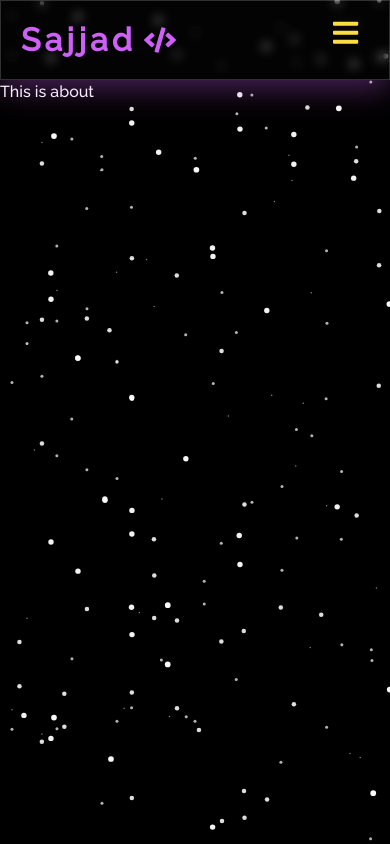
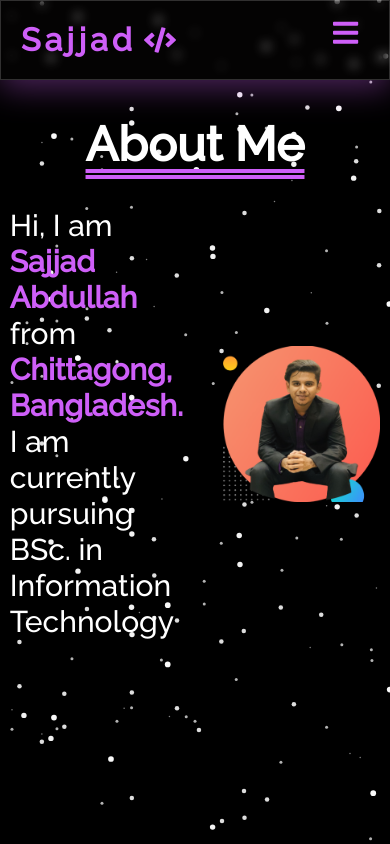
Before and after one commit to sajid1545/personal-portfolio, a React (Vite) app: page /about in a window 390 px wide. Built offline with nearby package versions, Linux system fonts and the light colour scheme.

Commit message:
About page added

```diff
--- a/package.json
+++ b/package.json
@@ -9,8 +9,10 @@
 		"preview": "vite preview"
 	},
 	"dependencies": {
+		"animate.css": "^4.1.1",
 		"daisyui": "^2.42.1",
 		"react": "^18.2.0",
+		"react-animation-on-scroll": "^5.1.0",
 		"react-dom": "^18.2.0",
 		"react-icons": "^4.7.1",
 		"react-moving-text": "^0.0.7",
--- a/src/Pages/About/About.jsx
+++ b/src/Pages/About/About.jsx
@@ -1,11 +1,27 @@
 import React from 'react';
+import { AnimationOnScroll } from 'react-animation-on-scroll';
+import myPic from '../../assets/sajid-bg.png';
 
 const About = () => {
-    return (
-        <div>
-            <h1>This is about</h1>
-        </div>
-    );
+	return (
+		<div className="my-10">
+			<h1 className="text-center my-10 font-extrabold text-5xl underline decoration-double underline-offset-8 decoration-[#CE5FF8] ">About Me</h1>
+
+			<div className="flex justify-center  items-center w-[95%] gap-10 mx-auto">
+				<div className="my-info w-[75%]">
+						<p className="text-3xl">
+							Hi, I am <span className="font-extrabold text-[#CE5FF8] ">Sajjad Abdullah</span> from{' '}
+							<span className="font-extrabold text-[#CE5FF8]">Chittagong, Bangladesh.</span> I am
+							currently pursuing BSc. in Information Technology
+						</p>
+				</div>
+
+					<div className="my-pic">
+						<img src={myPic} alt="" className="" />
+					</div>
+			</div>
+		</div>
+	);
 };
 
 export default About;
--- a/src/Pages/Home/Home/Home.jsx
+++ b/src/Pages/Home/Home/Home.jsx
@@ -1,14 +1,17 @@
 import React from 'react';
-import Particle from '../../Shared/Particle/Particle';
+import { AnimationOnScroll } from 'react-animation-on-scroll';
+import About from '../../About/About';
 import Banner from '../Banner/Banner';
 
 const Home = () => {
-    return (
-        <div>
-            {/* <Particle/> */}
-            <Banner/>
-        </div>
-    );
+	return (
+		<div>
+			{/* <Particle/> */}
+			<Banner />
+
+			<About />
+		</div>
+	);
 };
 
 export default Home;
--- a/src/Pages/Projects/Projects.jsx
+++ b/src/Pages/Projects/Projects.jsx
@@ -3,7 +3,10 @@ import React from 'react';
 const Projects = () => {
     return (
         <div>
-            <h1>This is Project Page</h1>
+            <div className='text-center font-extrabold my-10 space-y-5'>
+            <h1 className='text-5xl underline decoration-double underline-offset-8 decoration-[#CE5FF8]'>My recent Projects</h1>
+            <p className='text-2xl'>Here are few projects i've worked on recently</p>
+           </div>
         </div>
     );
 };
--- /dev/null
+++ b/src/Pages/Shared/ErrorPage/ErrorPage.jsx
@@ -0,0 +1,12 @@
+import React from 'react';
+import { Link } from 'react-router-dom';
+
+const ErrorPage = () => {
+	return (
+		<div>
+
+		</div>
+	);
+};
+
+export default ErrorPage;
--- a/src/Pages/Shared/Navbar/navbar.css
+++ b/src/Pages/Shared/Navbar/navbar.css
@@ -95,11 +95,14 @@
         top: 80px;
         left: -110%;
         opacity: 1;
+
         transition: all 0.5s ease;
     }
 
     .nav-menu.active {
-        background: #1f5156;
+        background: rgba(21, 19, 19, 0.9);
+        backdrop-filter: blur(5.5px);
+        -webkit-backdrop-filter: blur(5.5px);
         left: 0px;
         opacity: 1;
         transition: all 0.5s ease;
@@ -107,7 +110,7 @@
     }
 
     .nav-item .active {
-        color: #ffdd40;
+        color: #CE5FF8;
         border: none;
     }
 
@@ -125,6 +128,6 @@
         transform: translate(-100%, 60%);
         font-size: 1.8rem;
         cursor: pointer;
-        color: #ffdd40;
+        color: #CE5FF8;
     }
 }
--- a/src/Routes/routes.jsx
+++ b/src/Routes/routes.jsx
@@ -3,11 +3,13 @@ import Main from '../Layouts/Main';
 import Home from './../Pages/Home/Home/Home';
 import About from './../Pages/About/About';
 import Projects from './../Pages/Projects/Projects';
+import ErrorPage from './../Pages/Shared/ErrorPage/ErrorPage';
 
 export const router = createBrowserRouter([
 	{
 		path: '/',
 		element: <Main />,
+		errorElement: <ErrorPage />,
 		children: [
 			{
 				path: '/',
--- a/src/index.css
+++ b/src/index.css
@@ -3,6 +3,10 @@
 @tailwind components;
 @tailwind utilities;
 
+
+:root {
+    --purple: #DA9EF6;
+}
 
 body {
     margin: 0;
--- a/src/main.jsx
+++ b/src/main.jsx
@@ -2,6 +2,7 @@ import React from 'react'
 import ReactDOM from 'react-dom/client'
 import App from './App'
 import './index.css'
+import "animate.css/animate.min.css";
 
 ReactDOM.createRoot(document.getElementById('root')).render(
   <React.StrictMode>
```
Also changed, not shown: src/assets/sajid-bg.png (added), 1 other file (tests, documents, lock files or other folders).
